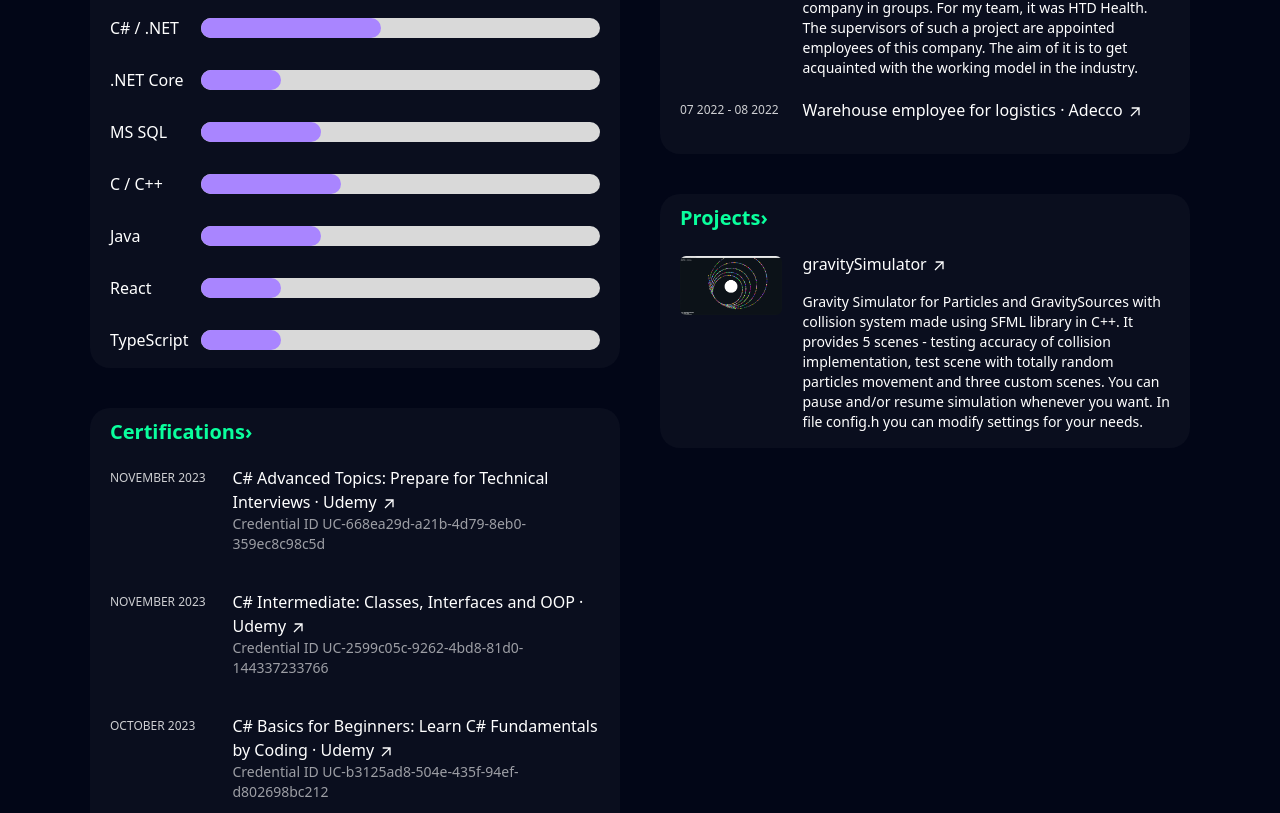
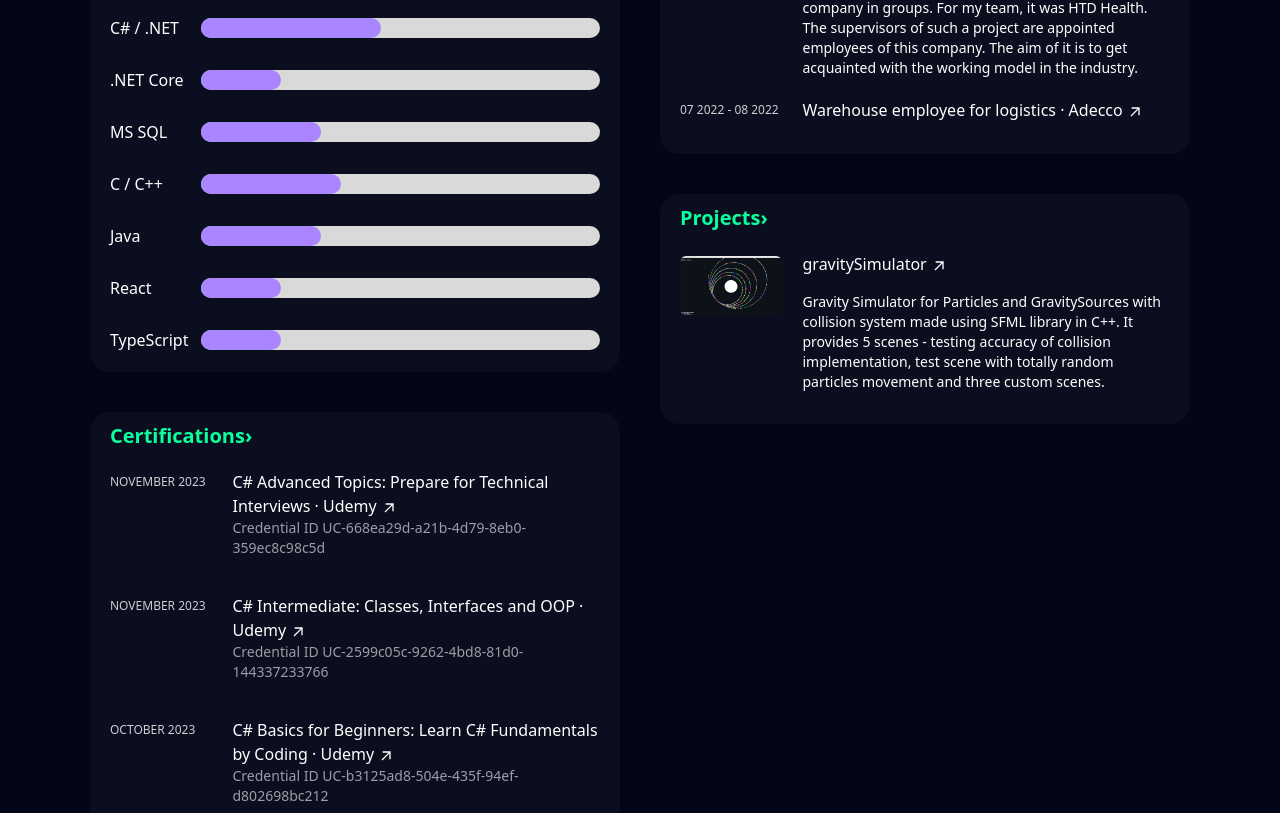
Before and after one commit to jaqubm/PortfolioV2, a React (Vite) app: page / in a window 1280 px wide. Shown: the part 888-1701 px from the top of the page. Built offline with nearby package versions, Linux system fonts and the light colour scheme.

Commit message:
Updated stylling

```diff
--- a/src/components/pages/Projects.tsx
+++ b/src/components/pages/Projects.tsx
@@ -12,12 +12,12 @@ const Projects = () => (
         Projects
       </Title>
 
-      <div className="space-y-5">
+      <div className="space-y-5 mb-4">
 
         <div>
           <a href="https://github.com/jaqubm/gravitySimulator" target="_blank">
             <ProjectInfo image={ gravitySimulator } title="gravitySimulator">
-              Gravity Simulator for Particles and GravitySources with collision system made using SFML library in C++. It provides 5 scenes - testing accuracy of collision implementation, test scene with totally random particles movement and three custom scenes. You can pause and/or resume simulation whenever you want. In file config.h you can modify settings for your needs.
+              Gravity Simulator for Particles and GravitySources with collision system made using SFML library in C++. It provides 5 scenes - testing accuracy of collision implementation, test scene with totally random particles movement and three custom scenes.
             </ProjectInfo>
           </a>
         </div>
--- a/src/components/pages/SkillsList.tsx
+++ b/src/components/pages/SkillsList.tsx
@@ -10,7 +10,7 @@ const SkillsList = () => (
         Skills
       </Title>
 
-      <div className="space-y-7">
+      <div className="space-y-7 mb-1">
 
         <Skill progress={ 45 }>
           C# / .NET
```
Also changed, not shown: src/components/ProjectInfo.tsx (indentation only).
